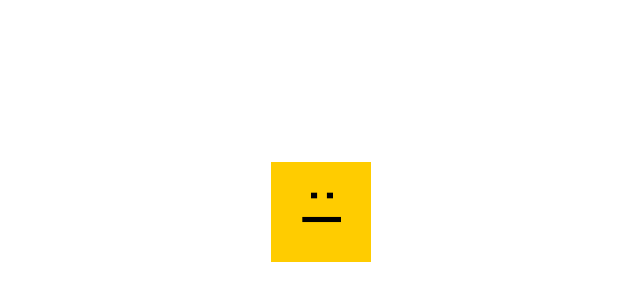
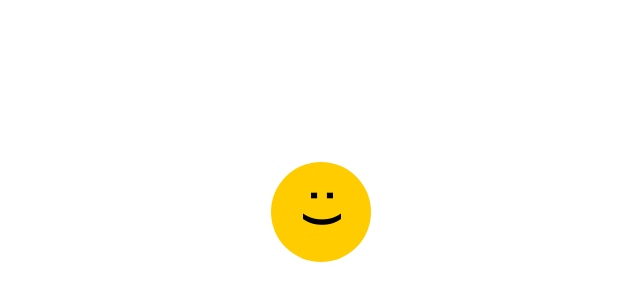
Before and after one commit to SanchezGloria/ADALAB-m2-ejercicios, a plain HTML site: page 2.8.trabajo-colaborativo-en-git/exercise 1/index.html in a window 1280 px wide. Shown: the part 188-488 px from the top of the page, without its empty margins (319-959 px from the left). Drawn offline with Linux system fonts and the light colour scheme.

Commit message:
Change border and div class face

```diff
--- a/2.8.trabajo-colaborativo-en-git/exercise 1/index.html
+++ b/2.8.trabajo-colaborativo-en-git/exercise 1/index.html
@@ -9,7 +9,7 @@
   <body>
     <div class="page">
       <div class="head">
-        <div class="face">:|</div>
+        <div class="face">:)</div>
       </div>
     </div>
   </body>
--- a/2.8.trabajo-colaborativo-en-git/exercise 1/styles/style.css
+++ b/2.8.trabajo-colaborativo-en-git/exercise 1/styles/style.css
@@ -16,6 +16,7 @@ body {
   height: 100px;
   position: relative;
   width: 100px;
+  border-radius: 50%;
 }
 
 .face {
```
